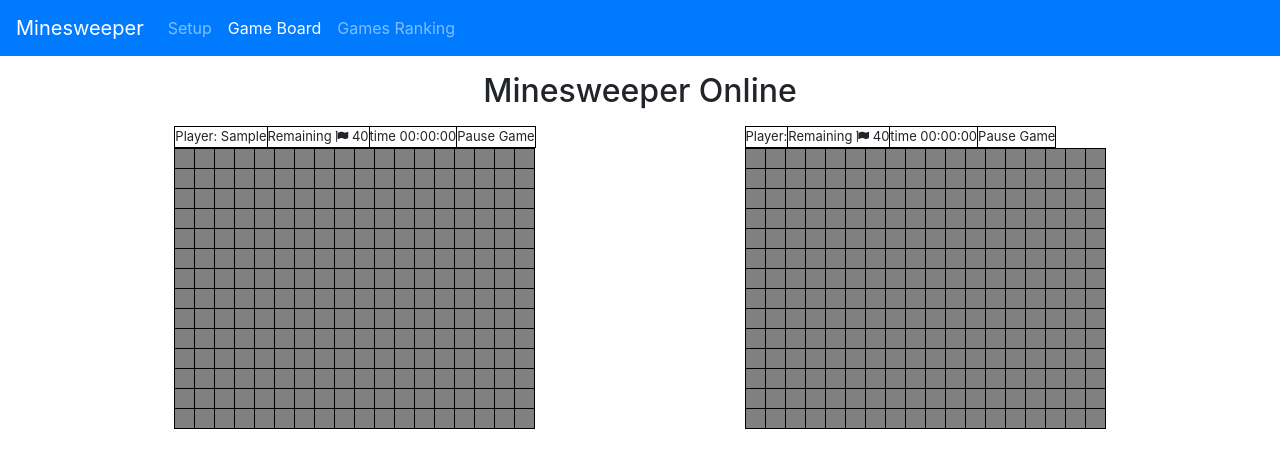
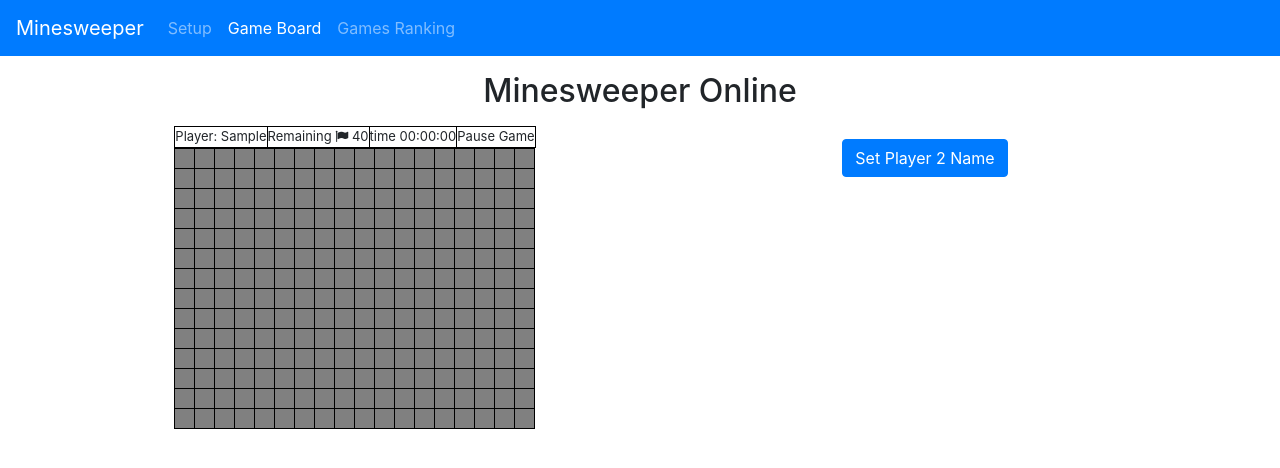
Before and after one commit to camposgaston/minesweeper, an Angular app: page /game-setup in a window 1280 px wide. Both pictures are taken after typing "Sample" into the empty fields and a click on the button "Save". Shown: the top 468 px of the page. Built offline with nearby package versions, Linux system fonts and the light colour scheme.

Commit message:
check if player 2 is configured, if not show alert and settings link button

```diff
--- a/src/app/components/minesweeper/minesweeper.component.html
+++ b/src/app/components/minesweeper/minesweeper.component.html
@@ -53,5 +53,9 @@
             <button type="button alert-button block" class="btn btn-primary" (click)="newGameSameoptions()">Start New Game</button>
         </div>
 
+        <div *ngIf="gameStatus==='Waiting Player'" class=" alert-dangercol-12 d-flex justify-content-center alert" role="alert alert-success">
+            <button type="button alert-button block" class="btn btn-primary" (click)="settings()">Set Player 2 Name</button>
+        </div>
+
     </div>
 </div>
--- a/src/app/components/minesweeper/minesweeper.component.ts
+++ b/src/app/components/minesweeper/minesweeper.component.ts
@@ -36,7 +36,7 @@ export class MinesweeperComponent implements OnInit, OnDestroy {
 
 
 
-  gameStatus: 'On Hold Finished' | 'On Hold Ready' | 'Finished' | 'Paused' | 'Playing' | 'Ready' = 'Ready';
+  gameStatus: 'On Hold Finished' | 'On Hold Ready' | 'Finished' | 'Paused' | 'Playing' | 'Ready' | 'Waiting Player' = 'Ready';
   constructor(
     private localstorageService: LocalstorageService,
     private timeManagerService: TimeManagerService,
@@ -49,7 +49,9 @@ export class MinesweeperComponent implements OnInit, OnDestroy {
   ngOnInit(): void {
     // eslint-disable-next-line @typescript-eslint/no-unused-expressions
     this.localstorageService.gameOptions.length === 0 ? this.router.navigateByUrl('/game-setup') :
-      this.player2 === this.localstorageService.savedGame[2] ? this.gameStatus = 'Paused' : this.createField();
+      this.localstorageService.gameOptions[0].namePlayer2 === '' && this.player2 ? this.gameStatus = 'Waiting Player' :
+        this.player2 === this.localstorageService.savedGame[2] ? this.gameStatus = 'Paused' :
+          this.createField();
 
     this.communicationService.events$.forEach((event: IEvent) => {
       if (event.name === 'waitForTheOtherPlayer' && event.player2Addressed === !this.player2) {
@@ -257,4 +259,8 @@ export class MinesweeperComponent implements OnInit, OnDestroy {
     this.timerSubscription?.unsubscribe();
     this.gameStatus = 'Paused';
   }
+
+  settings() {
+    this.router.navigateByUrl('/game-setup');
+  }
 }
```
